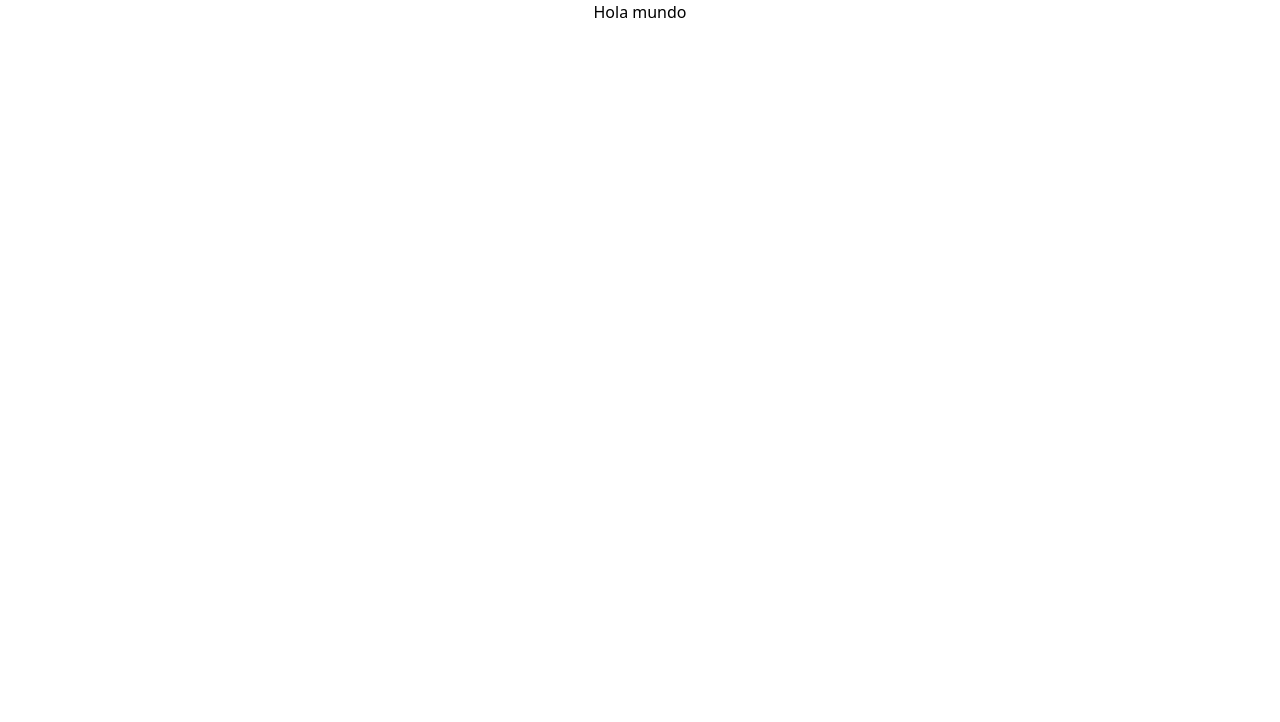
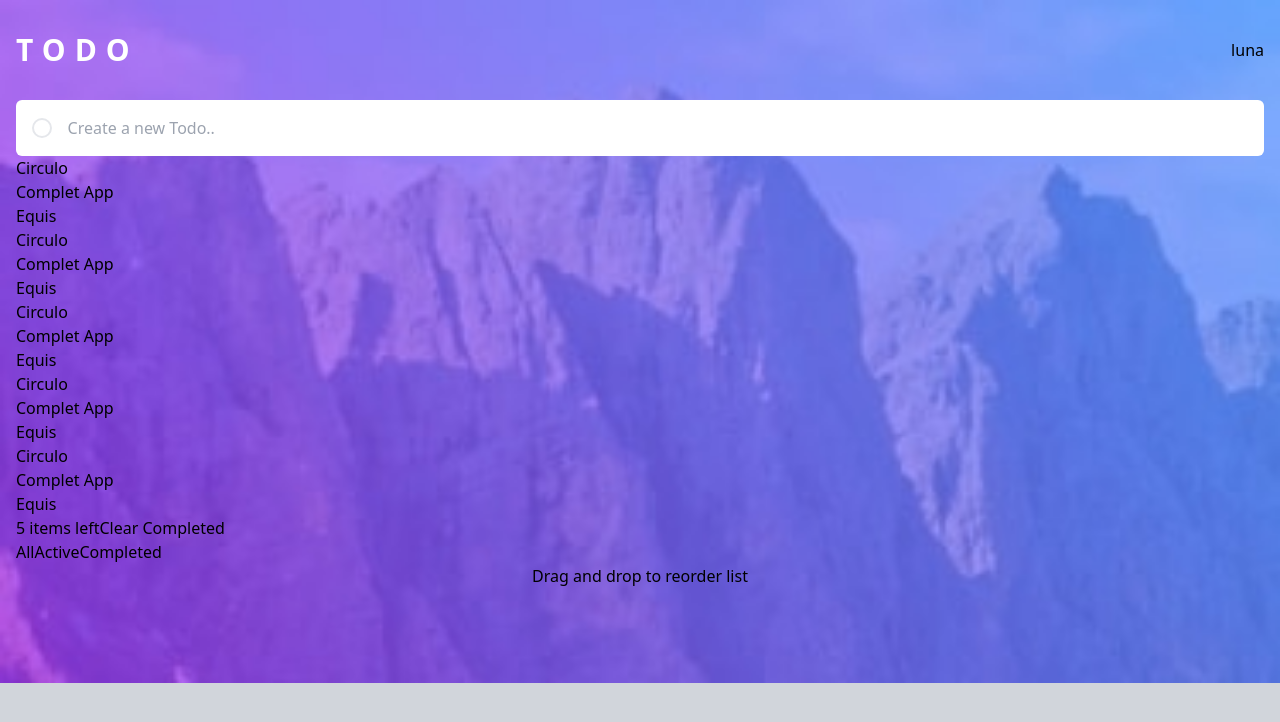
Before and after one commit to HamletDossier/Homework, a React (Vite) app: page / in a window 1280 px wide. Shown: the top 722 px of the page. Built offline with nearby package versions, Linux system fonts and the light colour scheme.

Commit message:
Add header and form

```diff
--- a/src/App.tsx
+++ b/src/App.tsx
@@ -1,5 +1,60 @@
 const App = () =>{
-  return <h1 className="text-center">Hola mundo</h1>;
+  return (
+    <div className="bg-[url('./assets/images/bg-mobile-light.jpg')] bg-contain bg-no-repeat bg-gray-300 min-h-screen">
+      <header className="container mx-auto px-4 pt-8">
+        <div className="flex justify-between">
+          <h1 className="uppercase text-white text-3xl font-semibold tracking-[0.3em]">Todo</h1>
+          <button>luna</button>
+        </div>
+        <form className="bg-white rounded-md overflow-hidden py-4 flex gap-4 items-center px-4 mt-8">
+          <span className="rounded-full border-2 h-5 w-5 inline-block"></span>
+            <input
+            type="text"
+            placeholder="Create a new Todo.."
+            className="w-full text-gray-400 outline-none"
+            />
+        </form>
+      </header>
+      <main className="container mx-auto px-4">
+        <article>
+            <button>Circulo</button>
+            <p>Complet App</p>
+            <button>Equis</button>
+        </article>
+        <article>
+            <button>Circulo</button>
+            <p>Complet App</p>
+            <button>Equis</button>
+        </article>
+        <article>
+            <button>Circulo</button>
+            <p>Complet App</p>
+            <button>Equis</button>
+        </article>
+        <article>
+            <button>Circulo</button>
+            <p>Complet App</p>
+            <button>Equis</button>
+        </article>
+        <article>
+            <button>Circulo</button>
+            <p>Complet App</p>
+            <button>Equis</button>
+        </article>
+
+        <section>
+          <span>5 items left</span>
+          <button>Clear Completed</button>
+        </section>
+      </main>
+      <section className="px-4 container mx-auto">
+          <button>All</button>
+          <button>Active</button>
+          <button>Completed</button>
+      </section>
+      <p className="text-center">Drag and drop to reorder list</p>
+    </div>
+  );
 };
 
 export default App;
```
